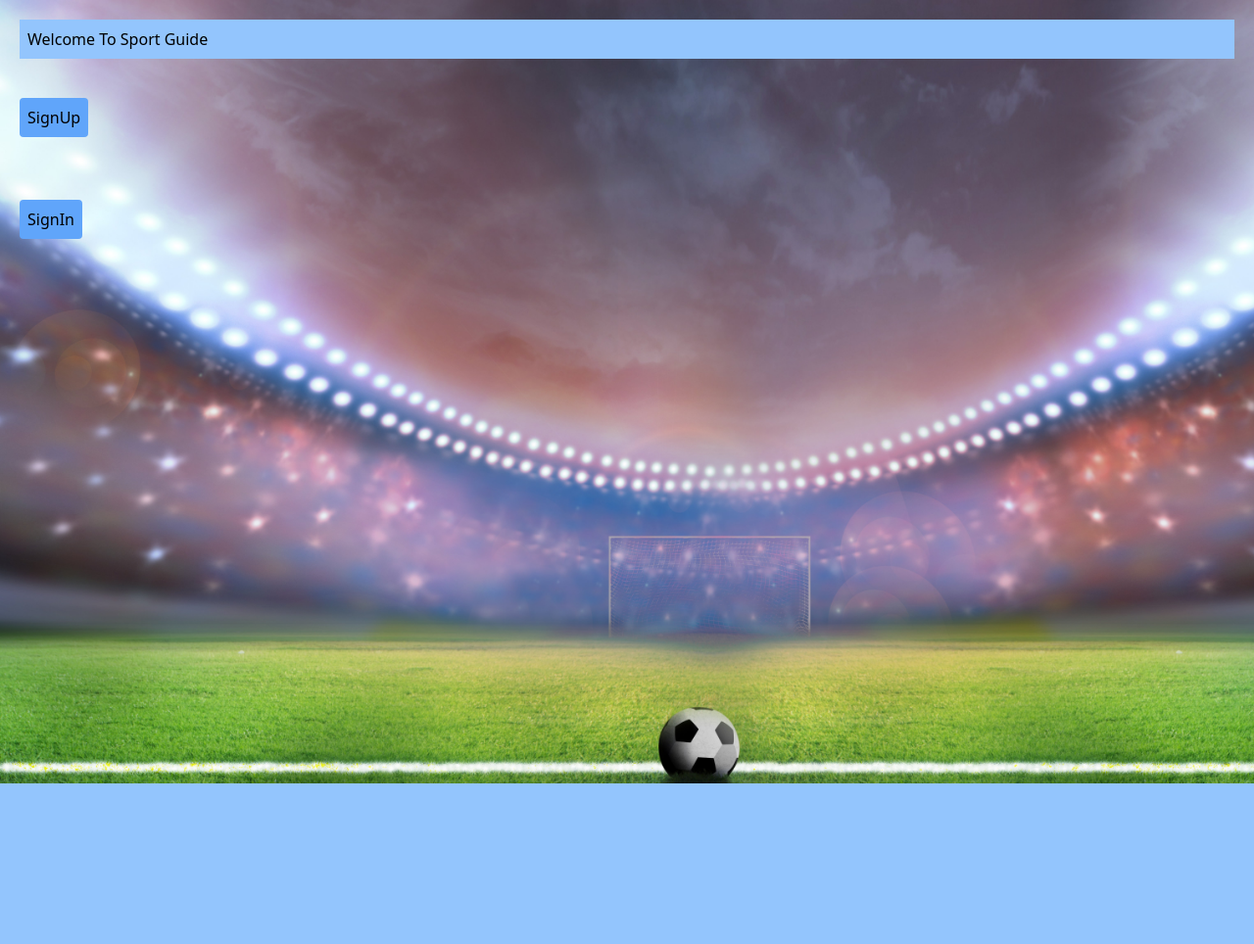
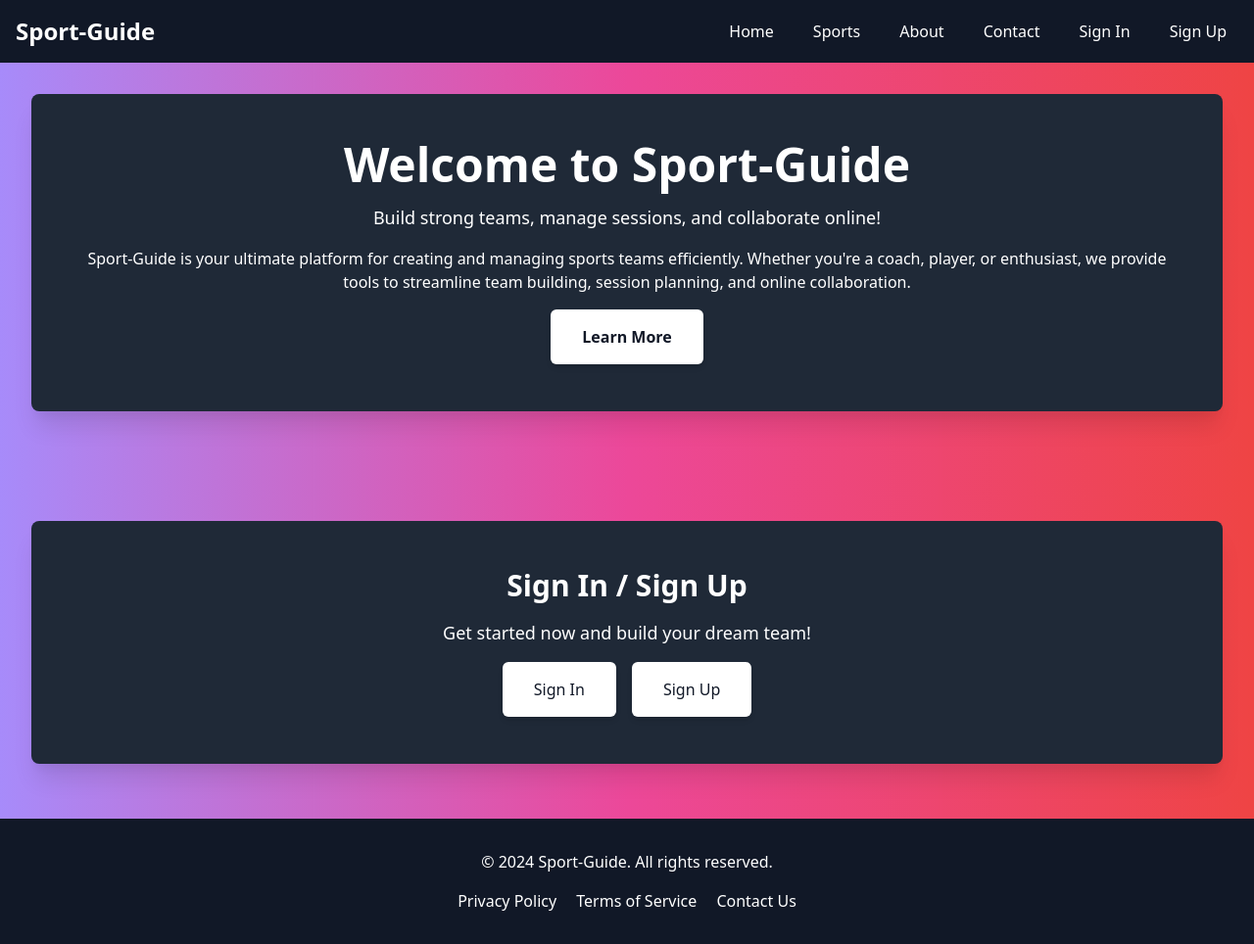
Before and after one commit to Yash1943/Sports_Guide, a Django app: page / in a window 1280 px wide. Shown: the whole page at 98% size. Before the commit the page ends 800 px from the top, so only its background shows below. Run offline with Django 3.2, Linux system fonts and the light colour scheme; some libraries are stand-ins or nearby versions.

Commit message:
Frontend_rework

```diff
--- a/templates/admin1.html
+++ b/templates/admin1.html
@@ -59,7 +59,7 @@
     <div class="content">
         <div>
      {% for message in messages %}
-    <div class="alert alert-{{ message.tags }} alert-dismissible fade show" role="alert">
+    <div class="text-2xl alert alert-{{ message.tags }} alert-dismissible fade show" role="alert">
       <strong>Message:</strong> {{ message }}
       <button type="button" class="close" data-dismiss="alert" aria-label="Close">
         <span aria-hidden="true">&times;</span>
--- a/templates/authentication/index.html
+++ b/templates/authentication/index.html
@@ -1,55 +1,116 @@
-{% load static %}
 <!DOCTYPE html>
 <html lang="en">
   <head>
     <meta charset="UTF-8" />
-    <meta http-equiv="X-UA-Compatible" content="IE=edge" />
     <meta name="viewport" content="width=device-width, initial-scale=1.0" />
-    <script src="https://cdn.tailwindcss.com"></script>
+    <title>Sport-Guide</title>
+    <!-- Include Tailwind CSS -->
+    <link
+      href="https://cdn.jsdelivr.net/npm/tailwindcss@2.2.19/dist/tailwind.min.css"
+      rel="stylesheet" />
+  </head>
 
-    <title>Home Page</title>
+  <body class="bg-gradient-to-r from-purple-400 via-pink-500 to-red-500 text-white">
+    <!-- Navigation bar -->
+    <nav class="bg-gray-900 p-4">
+      <div class="container mx-auto flex justify-between items-center">
+        <a href="#" class="text-white text-2xl font-bold">Sport-Guide</a>
+        <ul class="flex space-x-4">
+          <li>
+            <a
+              href="#"
+              class="text-white hover:bg-gray-800 hover:text-gray-200 px-3 py-2 rounded transition duration-300"
+              >Home</a
+            >
+          </li>
+          <li>
+            <a
+              href="#"
+              class="text-white hover:bg-gray-800 hover:text-gray-200 px-3 py-2 rounded transition duration-300"
+              >Sports</a
+            >
+          </li>
+          <li>
+            <a
+              href="#"
+              class="text-white hover:bg-gray-800 hover:text-gray-200 px-3 py-2 rounded transition duration-300"
+              >About</a
+            >
+          </li>
+          <li>
+            <a
+              href="#"
+              class="text-white hover:bg-gray-800 hover:text-gray-200 px-3 py-2 rounded transition duration-300"
+              >Contact</a
+            >
+          </li>
+          <li>
+            <a
+              href="/signin"
+              class="text-white hover:bg-gray-800 hover:text-gray-200 px-3 py-2 rounded transition duration-300"
+              >Sign In</a
+            >
+          </li>
+          <li>
+            <a
+              href="/signup"
+              class="text-white hover:bg-gray-800 hover:text-gray-200 px-3 py-2 rounded transition duration-300"
+              >Sign Up</a
+            >
+          </li>
+        </ul>
+      </div>
+    </nav>
 
-    <style>
-      body {
-        background-image: url('{% static "image.jpg" %}');
-        background-size: cover;
-        background-size: 1500px;
-      }
+    <!-- Main content -->
+    <div class="container mx-auto mt-8">
+      <div class="p-12 m-8 bg-gray-800 rounded-lg shadow-xl text-center">
+        <h1 class="text-5xl font-bold mb-4">Welcome to Sport-Guide</h1>
+        <p class="text-lg mb-4">Build strong teams, manage sessions, and collaborate online!</p>
+        <p class="mb-4">
+          Sport-Guide is your ultimate platform for creating and managing sports teams efficiently. Whether you're a coach, player, or enthusiast, we provide tools to streamline team building, session planning, and online collaboration.
+        </p>
+        <a
+          href="#"
+          class="inline-block bg-white text-gray-900 px-8 py-4 rounded-md shadow-md font-semibold hover:bg-gray-200 transition duration-300"
+          >Learn More</a
+        >
+        <div class="container mx-auto text-center">
+      </div>
+    </div><br><br>
 
-      .content {
-        background-color: white;
-        padding: 20px;
-        border-radius: 10px;
-        box-shadow: 0 0 10px rgba(0, 0, 0, 0.1);
-      }
-    </style>
-  </head>
-  <body>
-    {% for message in messages %}
-    <div class="alert alert-{{ message.tags }} alert-dismissible fade show" role="alert">
-      <strong>Message:</strong> {{ message }}
-      <button type="button" class="close" data-dismiss="alert" aria-label="Close">
-        <span aria-hidden="true">&times;</span>
-      </button>
-    </div>
-    {% endfor %} {% comment %}
-    <h3 class="m-5 p-2 bg-blue-300">Welcome To Sport Guide</h3>
-    {% if user.is_authenticated %}
-    <h3 class="ml-5">Hello {{fname}}!</h3>
-    <h4 class="ml-5">You're successfully logged in.</h4>
-    <button type="submit" class="m-5 p-2 bg-blue-400 rounded hover:bg-blue-600">
-      <a href="/signout">SignOut</a>
-    </button>
-    {% else %} {% endcomment %}
-    <h3 class="m-5 p-2 bg-blue-300">Welcome To Sport Guide</h3>
-    <button type="submit" class="m-5 p-2 bg-blue-400 rounded hover:bg-blue-600">
-      <a href="/signup">SignUp</a>
-    </button>
-    <br />
-    <br />
-    <button type="submit" class="m-5 p-2 bg-blue-400 rounded hover:bg-blue-600">
-      <a href="/signin">SignIn</a>
-    </button>
-    {% comment %} {% endif %} {% endcomment %}
+    <!-- App details -->
+    <!-- <section class="bg-gradient-to-r from-pink-500 via-purple-500 to-indigo-500 py-12"> -->
+      <div class="container mx-auto text-center">
+        <div class="p-12 m-8 bg-gray-800 rounded-lg shadow-xl text-center">
+        <h2 class="text-3xl font-bold mb-4">Sign In / Sign Up</h2>
+         <p class="text-lg mb-4">Get started now and build your dream team!</p>
+        <div class="flex justify-center">
+          <a
+            href="/signin"
+            class="inline-block bg-white text-gray-900 px-8 py-4 rounded-md shadow-md mr-4 hover:bg-gray-200 transition duration-300"
+            >Sign In</a
+          >
+          <a
+            href="/signup"
+            class="inline-block bg-white text-gray-900 px-8 py-4 rounded-md shadow-md hover:bg-gray-200 transition duration-300"
+            >Sign Up</a
+          >
+        </div>
+        </div>
+      </div><br>
+    <!-- </section> -->
+
+    <!-- Footer -->
+    <footer class="bg-gray-900 text-white py-8">
+      <div class="container mx-auto text-center">
+        <p>&copy; 2024 Sport-Guide. All rights reserved.</p>
+        <div class="mt-4">
+          <a href="#" class="inline-block mx-2 hover:text-gray-400">Privacy Policy</a>
+          <a href="#" class="inline-block mx-2 hover:text-gray-400">Terms of Service</a>
+          <a href="#" class="inline-block mx-2 hover:text-gray-400">Contact Us</a>
+        </div>
+      </div>
+    </footer>
   </body>
 </html>
```
Also changed, not shown: templates/authentication/signin.html (+6 -67 lines), templates/authentication/signup.html (+22 -90 lines), db.sqlite3.
